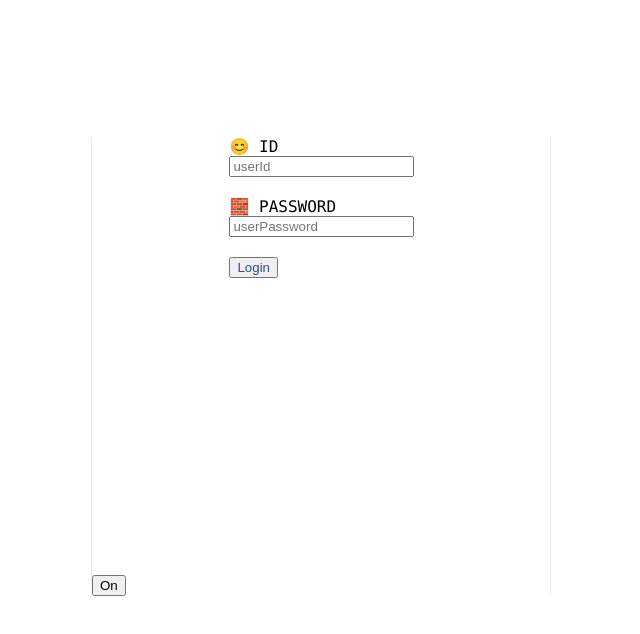
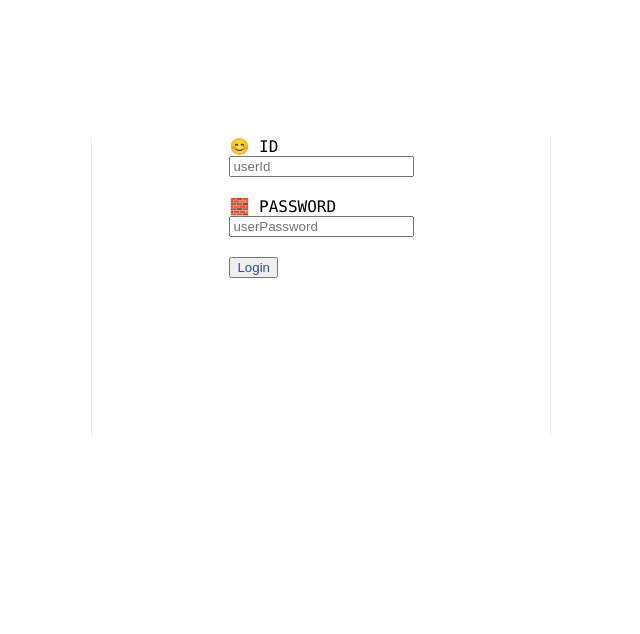
Before and after one commit to horiJY/vue3prac, a Vue app in the folder vuestagram/: page / in a window 1280 px wide. Shown: the top 634 px of the page, without its empty margins (319-959 px from the left). Built offline with nearby package versions, Linux system fonts and the light colour scheme; a small style sheet from the web is missing.

Commit message:
테스트 코드 제거

```diff
--- a/vuestagram/src/App.vue
+++ b/vuestagram/src/App.vue
@@ -1,22 +1,15 @@
 <template>
   <router-view />
   <Spinner :loading="$store.state.LoadingStatus" />
-  <button @click="on">On</button>
 </template>
 
 <script>
 import Spinner from "@/components/Spinner";
-import store from "@/store/store";
 
 export default {
   components: {
     Spinner,
   },
-  methods: {
-    on() {
-      store.commit("startSpinner");
-    },
-  },
 };
 </script>
 
```
